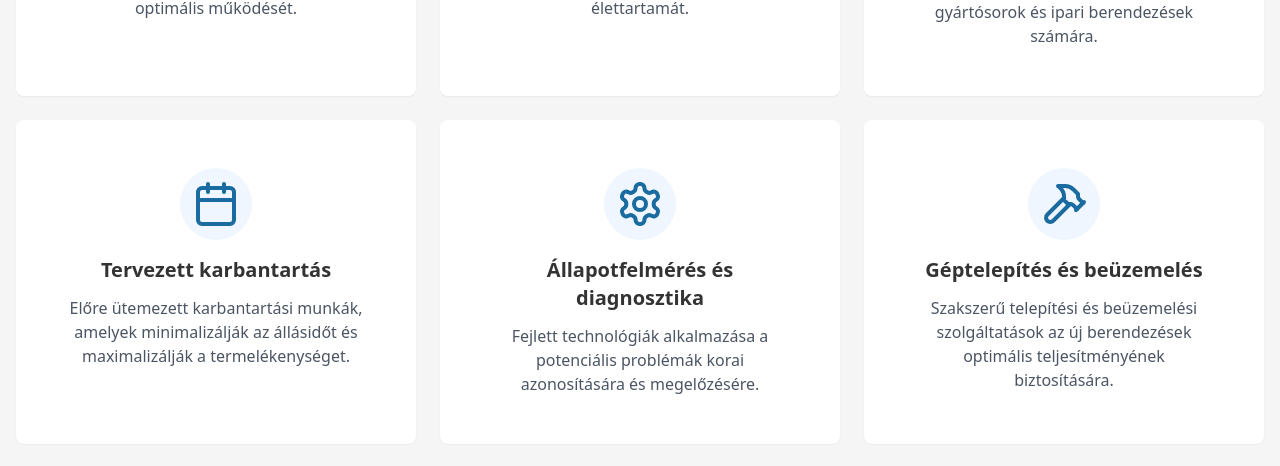
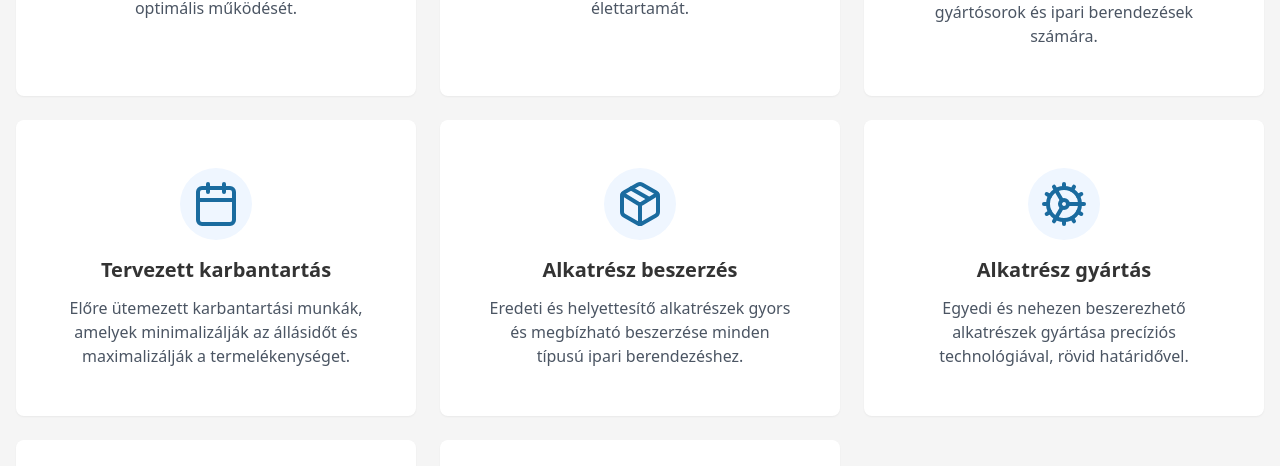
Before and after one commit to dominikdobos/optimus-main-tech, a React (Vite) app: page / in a window 1280 px wide. Shown: the part 1284-1750 px from the top of the page. Built offline with nearby package versions, Linux system fonts and the light colour scheme.

Commit message:
Add new service blocks
Add "Alkatrész beszerzés" and "Alkatrész gyártás" blocks to the services section.

```diff
--- a/src/components/ServicesSection.tsx
+++ b/src/components/ServicesSection.tsx
@@ -1,7 +1,7 @@
 
 import React from 'react';
 import { Card, CardContent } from "@/components/ui/card";
-import { Settings, Wrench, Factory, Calendar, Hammer, HardHat } from 'lucide-react';
+import { Settings, Wrench, Factory, Calendar, Hammer, HardHat, Package, Cog } from 'lucide-react';
 
 const services = [
   {
@@ -23,6 +23,16 @@ const services = [
     icon: <Calendar className="h-12 w-12 text-optimusBlue" />,
     title: "Tervezett karbantartás",
     description: "Előre ütemezett karbantartási munkák, amelyek minimalizálják az állásidőt és maximalizálják a termelékenységet."
+  },
+  {
+    icon: <Package className="h-12 w-12 text-optimusBlue" />,
+    title: "Alkatrész beszerzés",
+    description: "Eredeti és helyettesítő alkatrészek gyors és megbízható beszerzése minden típusú ipari berendezéshez."
+  },
+  {
+    icon: <Cog className="h-12 w-12 text-optimusBlue" />,
+    title: "Alkatrész gyártás",
+    description: "Egyedi és nehezen beszerezhető alkatrészek gyártása precíziós technológiával, rövid határidővel."
   },
   {
     icon: <Settings className="h-12 w-12 text-optimusBlue" />,
```
